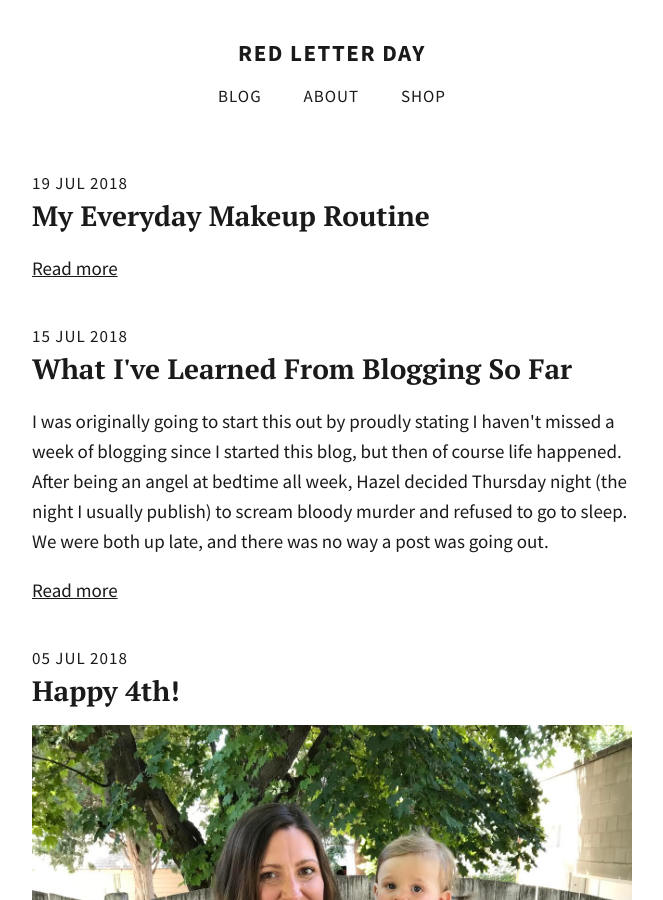
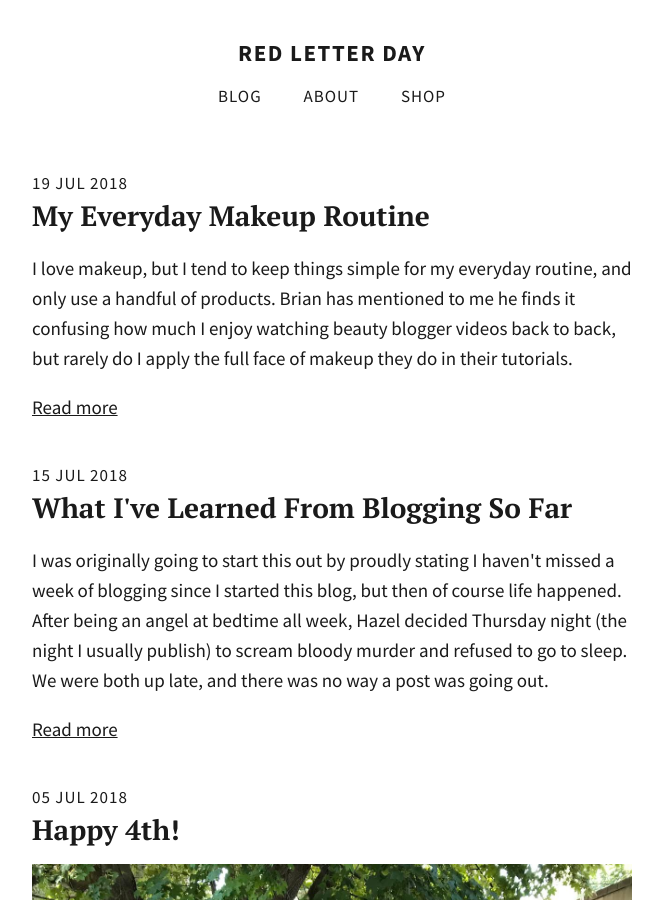
Before and after one commit to totiffany/totiffany.github.io, a Jekyll site: the page built from index.html, in a window 1280 px wide and 900 px high. Shown: the whole window, without its empty margins (308-971 px from the left). Built offline with Jekyll 4.4.1, drawn with Linux system fonts in a browser that asks for light colours.

Commit message:
Update 2018-07-19-My-Everyday-Makeup-Routine.md

```diff
--- a/_posts/2018-07-19-My-Everyday-Makeup-Routine.md
+++ b/_posts/2018-07-19-My-Everyday-Makeup-Routine.md
@@ -1,5 +1,10 @@
 ---
 published: true
+description: >-
+  I love makeup, but I tend to keep things simple for my everyday routine, and
+  only use a handful of products. Brian has mentioned to me he finds it
+  confusing how much I enjoy watching beauty blogger videos back to back, but
+  rarely do I apply the full face of makeup they do in their tutorials.
 ---
 Pictures coming soon!
 
```
